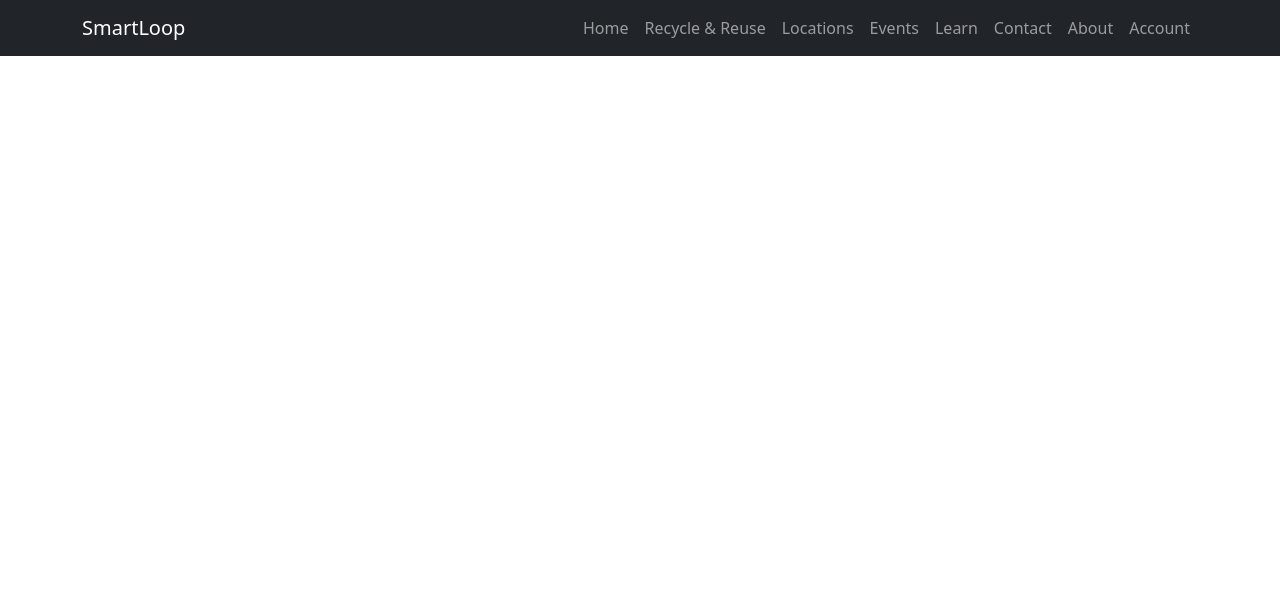
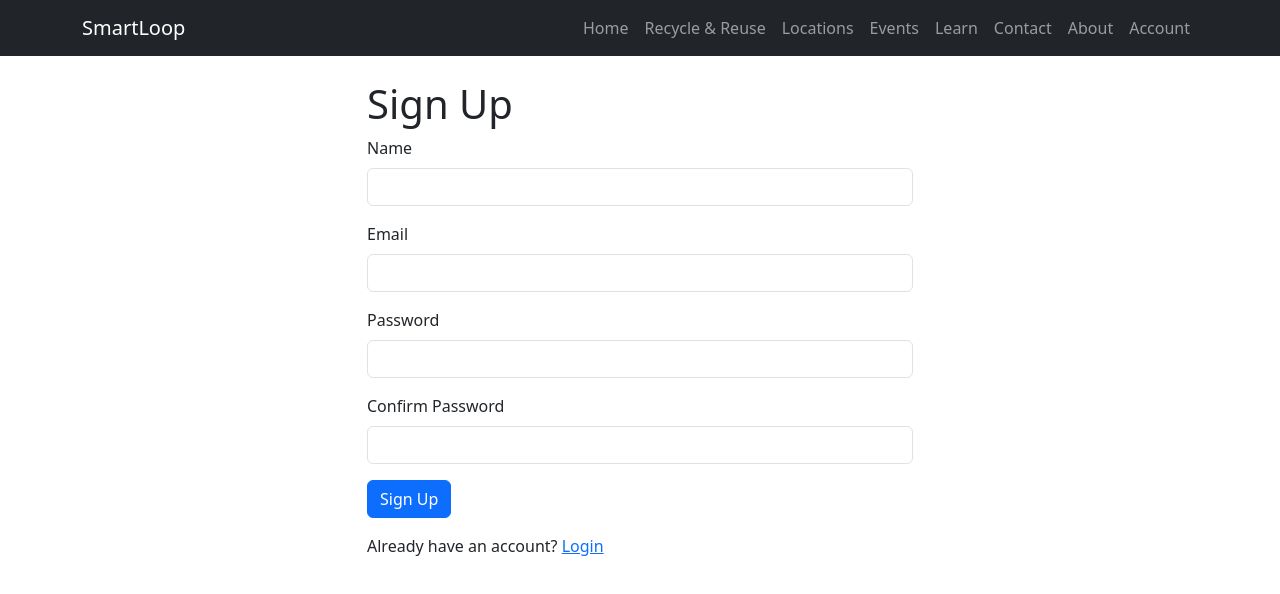
Before and after one commit to Kasraw11/fit5032-repo, a Vue app in the folder A1/A1/: page /signup in a window 1280 px wide. Shown: the top 594 px of the page. Built offline with nearby package versions, Linux system fonts and the light colour scheme.

Commit message:
sign up and login

```diff
--- a/A1/A1/src/router/index.js
+++ b/A1/A1/src/router/index.js
@@ -7,8 +7,9 @@ import EventsView from '../views/EventsView.vue'
 import LearnView from '../views/LearnView.vue'
 import ContactView from '../views/ContactView.vue'
 import AboutView from '../views/AboutView.vue'
-import AccountView from '../views/AccountView.vue'
+import LoginView from '../views/LoginView.vue'
 import AdminView from '../views/AdminView.vue'
+import SignUpView from '../views/SignUpView.vue'
 
 const routes = [
   {
@@ -48,8 +49,17 @@ const routes = [
   },
   {
     path: '/account',
-    name: 'account',
-    component: AccountView,
+    redirect: '/login',
+  },
+  {
+    path: '/login',
+    name: 'login',
+    component: LoginView,
+  },
+  {
+    path: '/signup',
+    name: 'signup',
+    component: SignUpView,
   },
   {
     path: '/admin',
--- a/A1/A1/src/views/AccountView.vue
+++ b/A1/A1/src/views/AccountView.vue
@@ -1,5 +1,9 @@
 <template>
   <main>
     <h1>Account</h1>
+
+    <div class="col-12 col-sm-6">
+      <h2>Login or sign up</h2>
+    </div>
   </main>
 </template>
--- a/A1/A1/src/views/HomeView.vue
+++ b/A1/A1/src/views/HomeView.vue
@@ -1,5 +1,15 @@
 <template>
-  <main>
-    <h1>Home</h1>
+  <main class="container mt-4">
+    <div class="row">
+      <div class="col-12 col-sm-6">
+        <h1>SmartLoop</h1>
+        <p>Helping the community reduce waste, reuse items and recycle correctly.</p>
+      </div>
+
+      <div class="col-12 col-sm-6">
+        <h2>Get Started</h2>
+        <p>Search for recycling information, nearby locations and sustainability events.</p>
+      </div>
+    </div>
   </main>
 </template>
--- /dev/null
+++ b/A1/A1/src/views/LoginView.vue
@@ -0,0 +1,40 @@
+<template>
+  <main class="container mt-5">
+    <div class="row justify-content-center">
+      <div class="col-12 col-sm-6">
+        <h1>Welcome to Smartloop</h1>
+
+        <h2 class="mt-4">Login</h2>
+
+        <form>
+          <div class="mb-3">
+            <label for="email" class="form-label">Email</label>
+
+            <input id="email" v-model="form.email" type="email" class="form-control" />
+          </div>
+
+          <div class="mb-3">
+            <label for="password" class="form-label">Password</label>
+
+            <input id="password" v-model="form.password" type="password" class="form-control" />
+          </div>
+
+          <button type="submit" class="btn btn-primary">Login</button>
+        </form>
+        <p class="mt-3">
+          Not registered yet?
+          <RouterLink to="/signup">Sign Up</RouterLink>
+        </p>
+      </div>
+    </div>
+  </main>
+</template>
+
+<script setup>
+import { reactive } from 'vue'
+
+const form = reactive({
+  email: '',
+  password: '',
+})
+</script>
--- /dev/null
+++ b/A1/A1/src/views/SignUpView.vue
@@ -0,0 +1,54 @@
+<template>
+  <main class="container mt-4">
+    <div class="row justify-content-center">
+      <div class="col-12 col-sm-6">
+        <h1>Sign Up</h1>
+
+        <form>
+          <div class="mb-3">
+            <label for="name" class="form-label">Name</label>
+            <input id="name" v-model="form.name" type="text" class="form-control" />
+          </div>
+
+          <div class="mb-3">
+            <label for="email" class="form-label">Email</label>
+            <input id="email" v-model="form.email" type="email" class="form-control" />
+          </div>
+
+          <div class="mb-3">
+            <label for="password" class="form-label">Password</label>
+            <input id="password" v-model="form.password" type="password" class="form-control" />
+          </div>
+
+          <div class="mb-3">
+            <label for="confirmPassword" class="form-label"> Confirm Password </label>
+            <input
+              id="confirmPassword"
+              v-model="form.confirmPassword"
+              type="password"
+              class="form-control"
+            />
+          </div>
+
+          <button type="submit" class="btn btn-primary">Sign Up</button>
+
+          <p class="mt-3">
+            Already have an account?
+            <RouterLink to="/login">Login</RouterLink>
+          </p>
+        </form>
+      </div>
+    </div>
+  </main>
+</template>
+
+<script setup>
+import { reactive } from 'vue'
+
+const form = reactive({
+  name: '',
+  email: '',
+  password: '',
+  confirmPassword: '',
+})
+</script>
```
